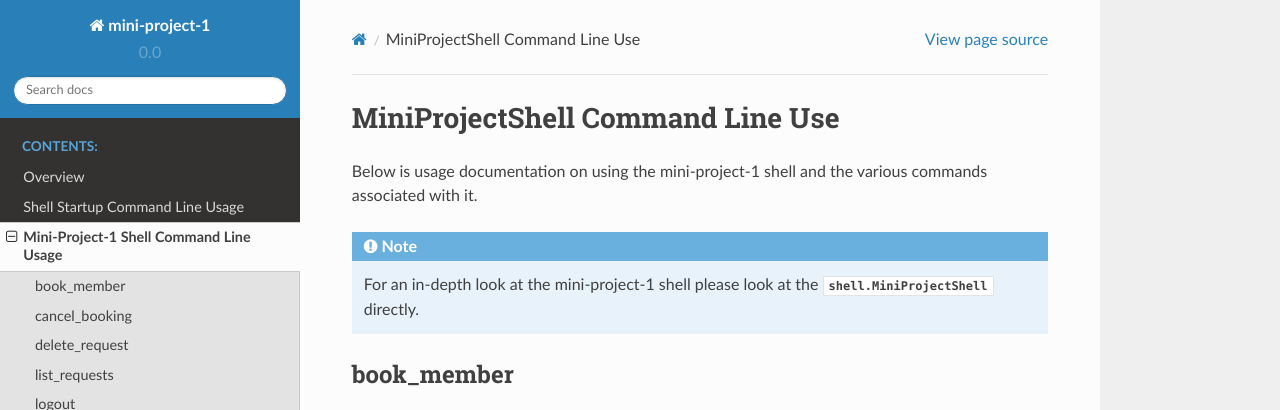
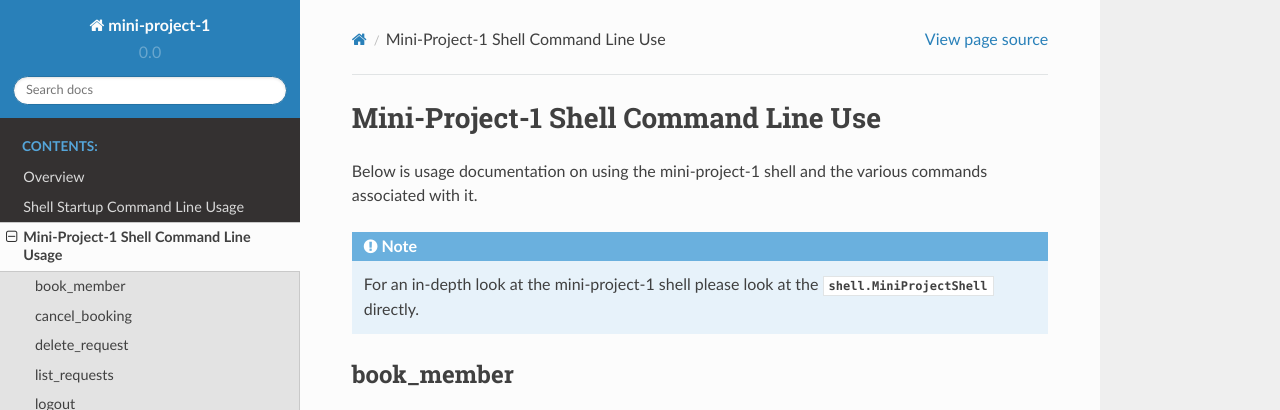
Before and after one commit to CMPUT291PROJECT1F18/Mini-Project-1, a Sphinx documentation site: the page built from docs/shellcommands.rst, in a window 1280 px wide and 900 px high, cut to the strip 0-410 px from the top of the window. Built offline with Sphinx 7.4.7 and the Read the Docs theme 2.0.0, drawn with Linux system fonts in a browser that asks for light colours.

Commit message:
refactoring docs

```diff
--- a/docs/shellcommands.rst
+++ b/docs/shellcommands.rst
@@ -1,6 +1,6 @@
-#################################
-MiniProjectShell Command Line Use
-#################################
+#####################################
+Mini-Project-1 Shell Command Line Use
+#####################################
 
 Below is usage documentation on using the mini-project-1 shell and
 the various commands associated with it.
```
